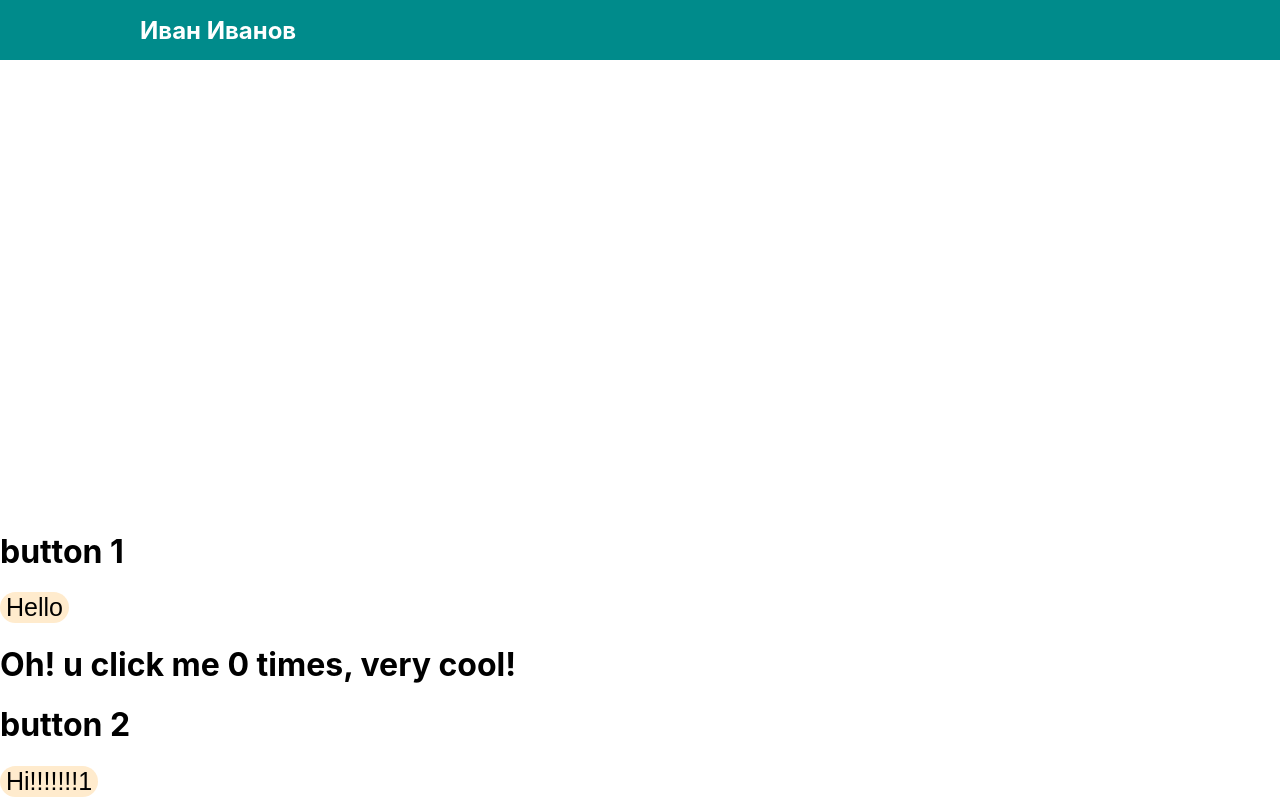
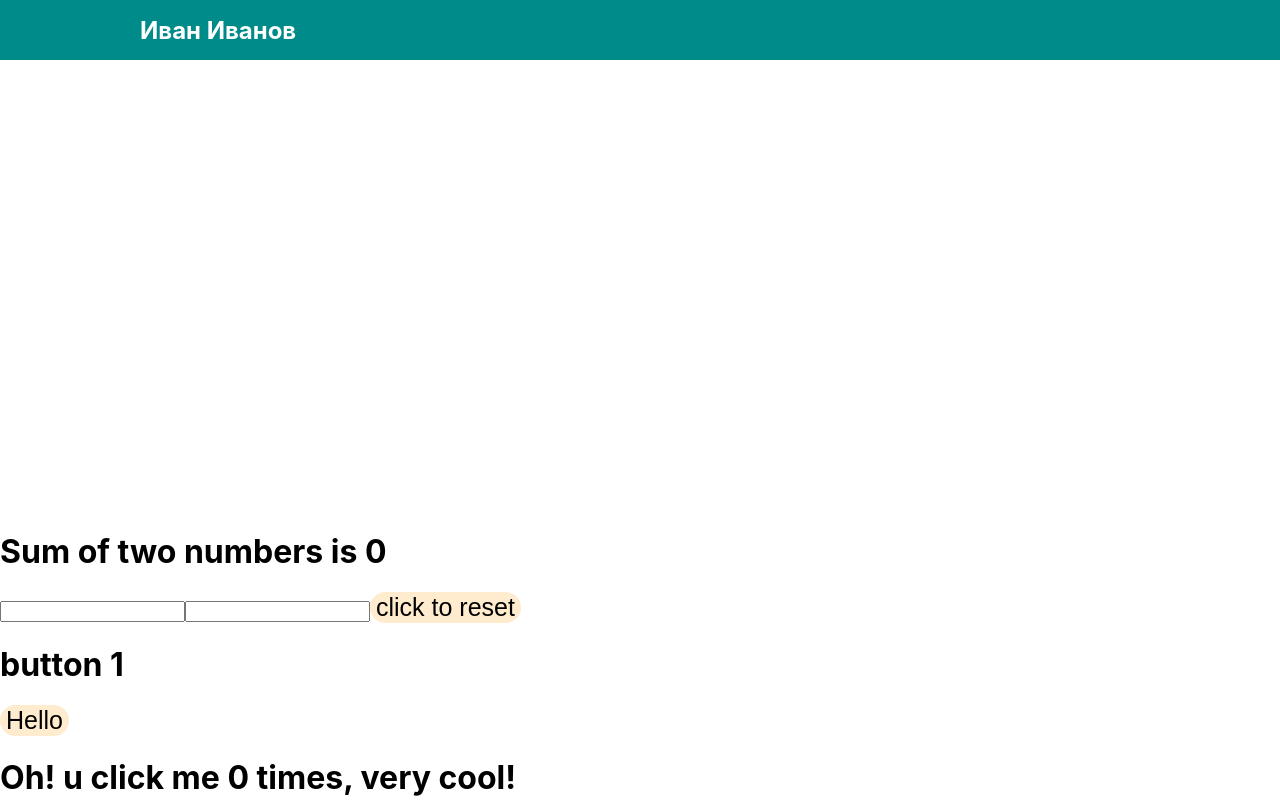
Before and after one commit to Lubava7/react-spa, a React (Create React App) app: page / in a window 1280 px wide. Shown: the top 800 px of the page. Built offline with nearby package versions, Linux system fonts and the light colour scheme.

Commit message:
Inputs component

```diff
--- a/src/App.js
+++ b/src/App.js
@@ -5,7 +5,7 @@ import About from './components/about/About';
 import PortfolioItem from './components/PortfolioItem/PortfolioItem';
 import ContactForm from './components/ContactForm/ContactForm';
 import Buttons from './components/Buttons/Buttons';
-
+import Inputs from './components/Inputs/Inputs';
 
 import works from './works';
 
@@ -40,6 +40,8 @@ class App extends React.Component {
                       </p>
                       <p>С удовольствием и вам что-нибудь разработаю </p>
                   </About>
+                  <Inputs/>
+
                       <Buttons text = {'Hello'} title = {"button 1"} />
                       <Buttons text = {'Hi!!!!!!!1'} title = {"button 2"} />
                       <Buttons text = {'I am happy button'} title = {"click to order a tasty honey-cake"} />
--- a/src/components/Inputs/Inputs.js
+++ b/src/components/Inputs/Inputs.js
@@ -24,15 +24,23 @@ class Inputs extends React.Component{
         super(props)
 
         this.state = {
-            result:
+            result: 0,
         }
-      }
+        this.reset = this.reset.bind(this);
+    }
+
+        reset(){
+            this.setState({
+                result: this.state.numOne + this.state.numTwo
+            })
+        }
+
       render(){
           return(
               <div>
-                  <h1>Sum of two numbers is{this.state.result}</h1>
-                  <input>{this.state.numOne}</input>
-                  <input>{this.state.numTwo}</input>
+                  <h1>Sum of two numbers is {this.state.result}</h1>
+                  <input type='Number'>{this.state.numOne}</input>
+                  <input type='Number'>{this.state.numTwo}</input>
                   <button onClick={this.reset}>click to reset</button>
               </div>
           )
```
